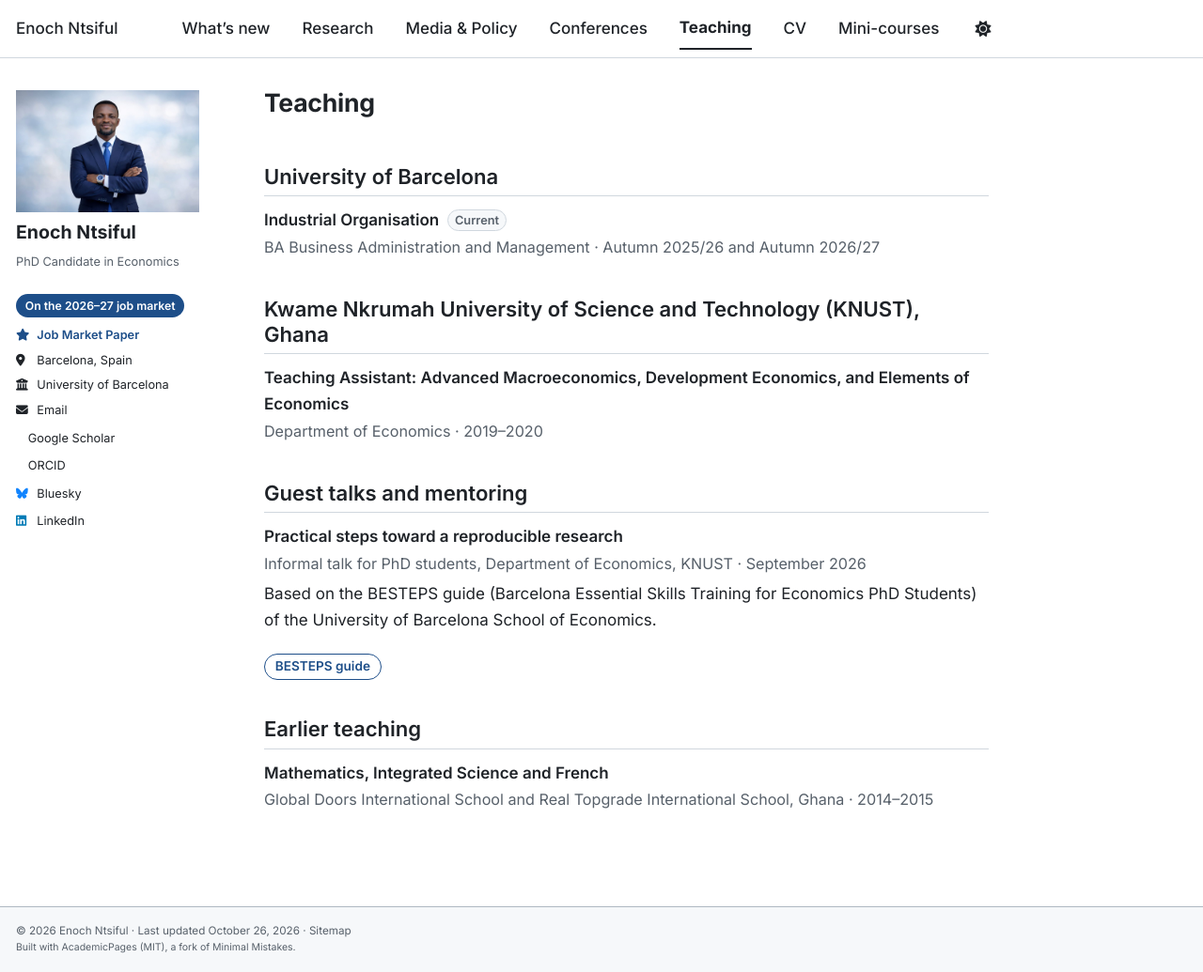
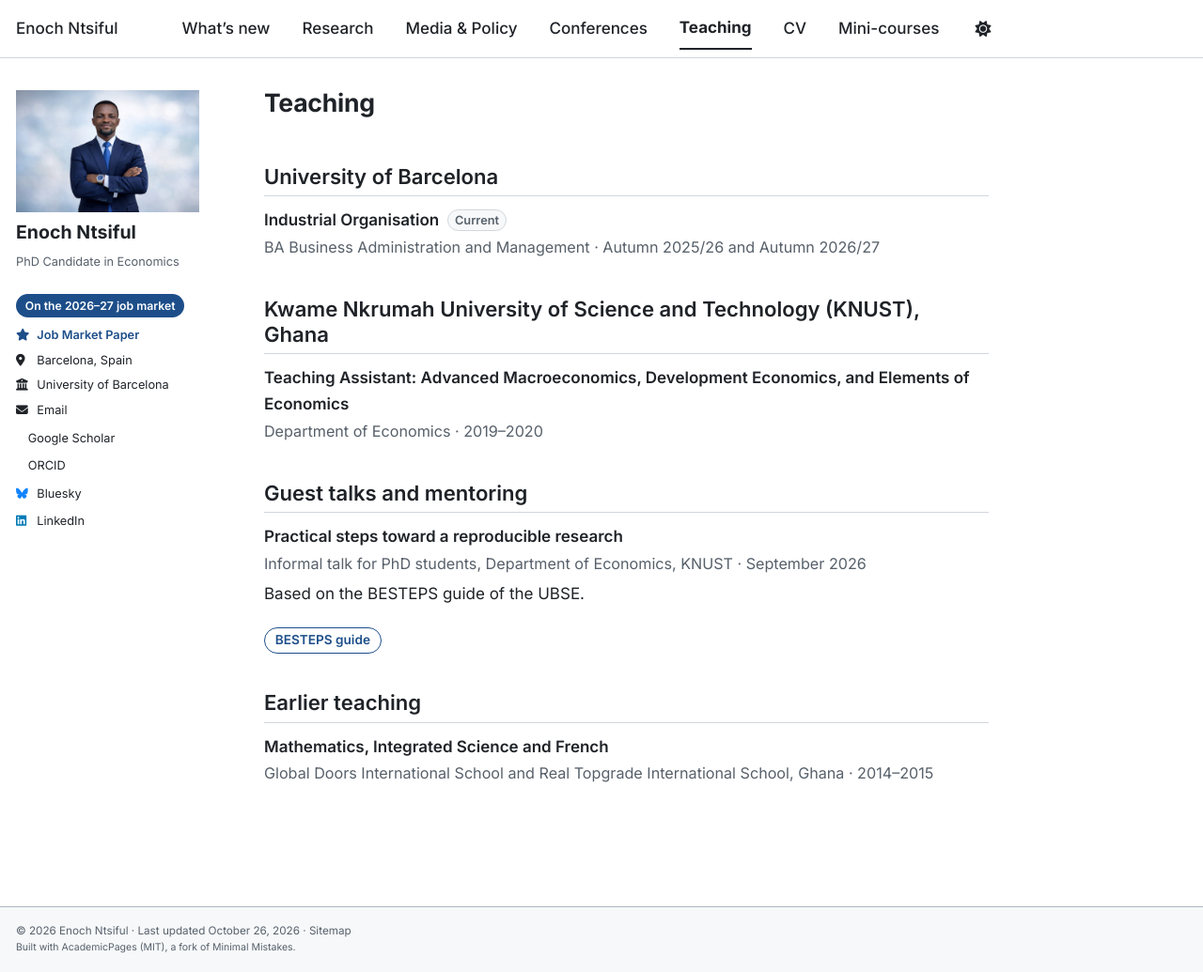
Before and after one commit to ntsifulenoch/ntsifulenoch.github.io, a Jekyll site: the page built from _pages/teaching.md, in a window 1280 px wide and 1035 px high. Shown: the whole window at 94% size. Built offline with Jekyll 4.4.1, drawn with Linux system fonts in a browser that asks for light colours; a style sheet for code colours, icons or effects is not loaded.

Commit message:
Update teaching.md

```diff
--- a/_pages/teaching.md
+++ b/_pages/teaching.md
@@ -25,7 +25,7 @@ description: "Teaching experience of Enoch Ntsiful."
 <div class="paper">
   <p class="paper__title">Practical steps toward a reproducible research</p>
   <p class="paper__meta">Informal talk for PhD students, Department of Economics, KNUST · September 2026</p>
-  <p>Based on the BESTEPS guide (Barcelona Essential Skills Training for Economics PhD Students) of the University of Barcelona School of Economics.</p>
+  <p>Based on the BESTEPS guide of the UBSE.</p>
   <div class="links"><a class="btn-pill" href="https://hdl.handle.net/2445/223454">BESTEPS guide</a></div>
 </div>
 
```
